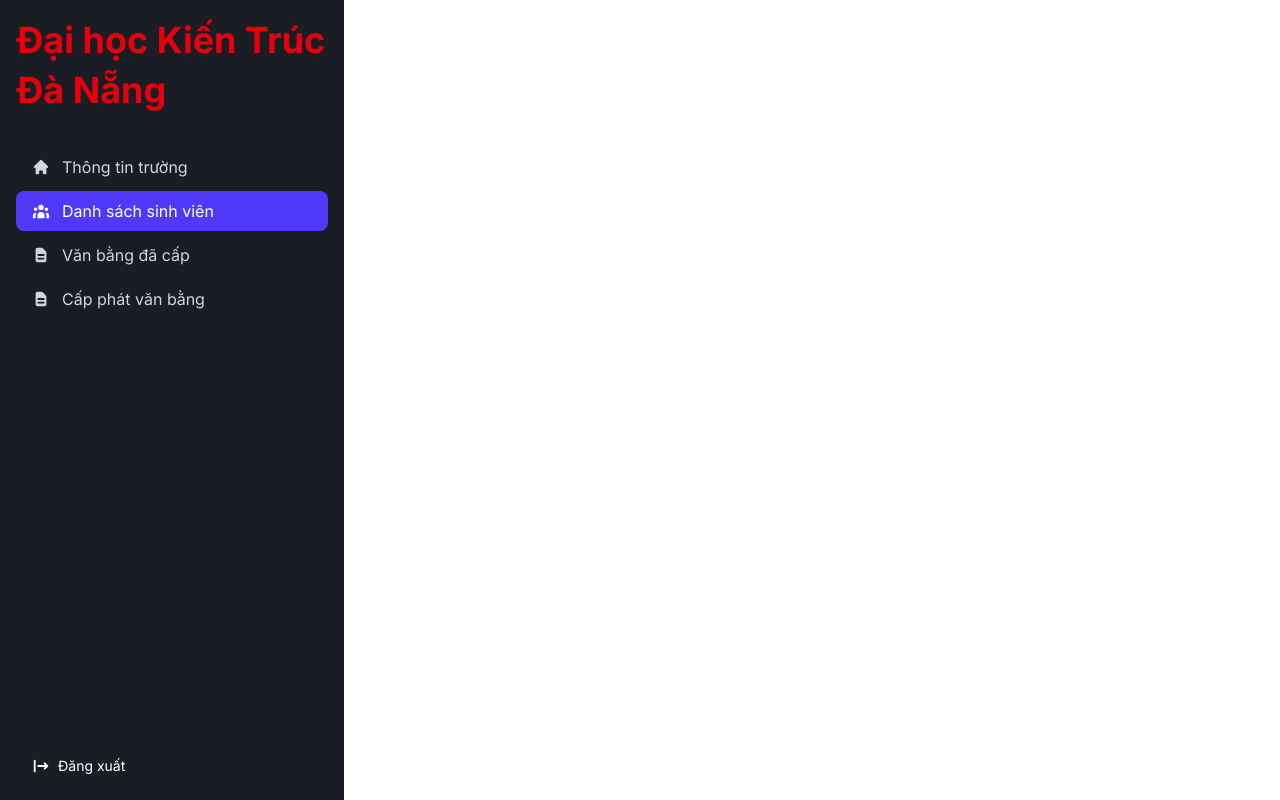
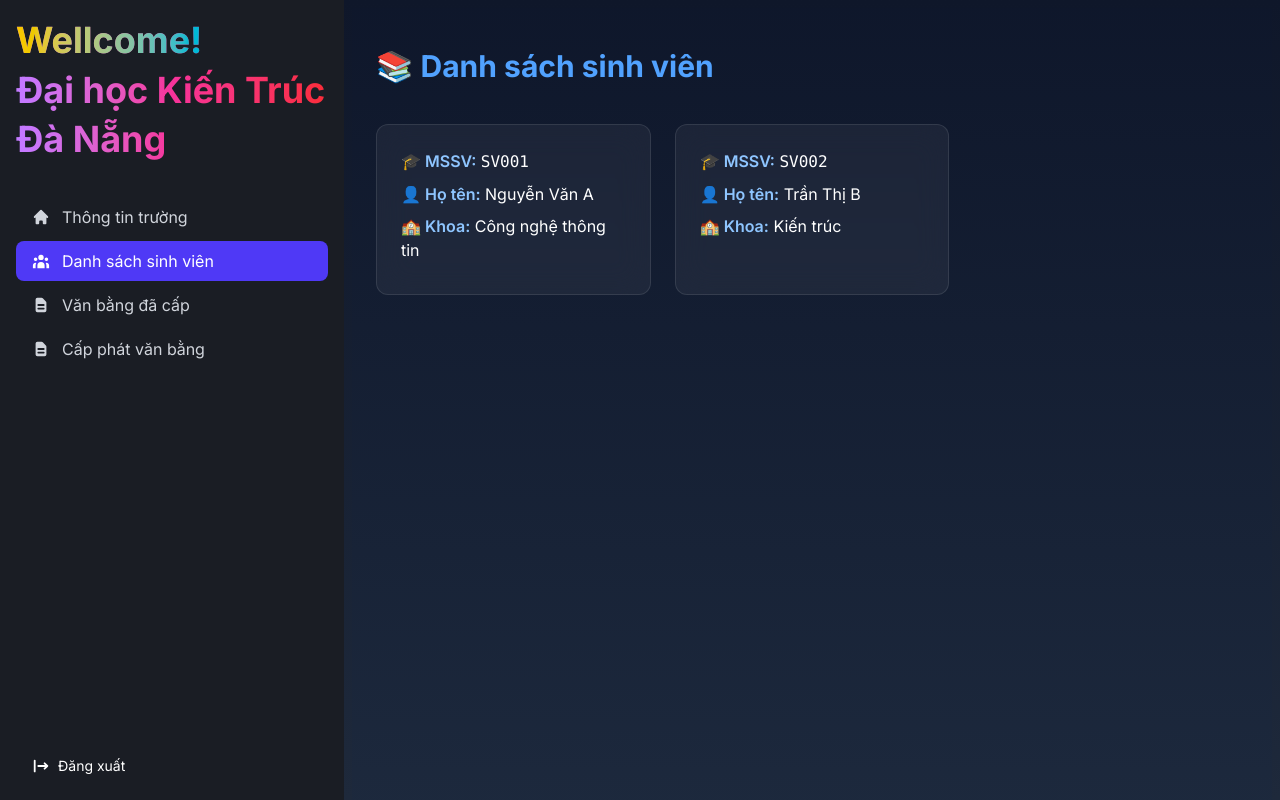
Before and after one commit to TheNhatJS/Frontend-DipCer, a Next.js app: page /dashboard/dip-issuer/students in a window 1280 px wide. Built offline with nearby package versions, Linux system fonts and the light colour scheme.

Commit message:
Update interface 1.1

```diff
--- a/src/app/auth/login/page.tsx
+++ b/src/app/auth/login/page.tsx
@@ -23,7 +23,7 @@ export default function LoginPage() {
   }
 
   return (
-    <div className="min-h-screen flex flex-col bg-[#202328] relative">
+    <div className="min-h-screen flex flex-col relative">
       {/* Nền gradient */}
       <div className="absolute inset-0 -z-10" />
 
--- a/src/app/auth/register/info-dip-issuer/page.tsx
+++ b/src/app/auth/register/info-dip-issuer/page.tsx
@@ -21,7 +21,7 @@ export default function IssuerInfoPage() {
   }
 
   return (
-    <div className="min-h-screen bg-[#202328] text-white flex flex-col">
+    <div className="min-h-screen text-white flex flex-col">
       <Header />
 
       <main className="flex-1 flex justify-center items-center px-4">
--- a/src/app/auth/register/info-student/page.tsx
+++ b/src/app/auth/register/info-student/page.tsx
@@ -25,7 +25,7 @@ export default function StudentInfoPage() {
   }
 
   return (
-    <div className="min-h-screen bg-[#202328] text-white flex flex-col">
+    <div className="min-h-screen text-white flex flex-col">
       <Header />
 
       <main className="flex-1 flex justify-center items-center px-4 mt-16">
--- a/src/app/auth/register/page.tsx
+++ b/src/app/auth/register/page.tsx
@@ -34,8 +34,8 @@ export default function RegisterPage() {
   }
 
   return (
-    <div className="min-h-screen flex flex-col bg-[#202328] relative">
-      <div className="absolute inset-0 -z-10 bg-gradient-to-br from-[#1b1f24] via-[#202328] to-[#111315]" />
+    <div className="min-h-screen flex flex-col relative">
+      <div className="absolute inset-0 -z-10" />
 
       <Header />
 
--- a/src/app/dashboard/dip-issuer/diplomas/page.tsx
+++ b/src/app/dashboard/dip-issuer/diplomas/page.tsx
@@ -32,67 +32,52 @@ export default function CertificateListPage() {
         image: '/certificate-example.png',
       },
       {
-        tokenId: 1,
-        studentId: 'SV001',
-        degree: 'Cử nhân Công nghệ thông tin',
-        issuedAt: '2025-07-01',
+        tokenId: 3,
+        studentId: 'SV003',
+        degree: 'Thạc sĩ Quản trị kinh doanh',
+        issuedAt: '2025-09-01',
         image: '/diploma-example.png',
-      },
-      {
-        tokenId: 2,
-        studentId: 'SV002',
-        degree: 'Cử nhân Thiết kế nội thất',
-        issuedAt: '2025-08-15',
-        image: '/certificate-example.png',
-      },
-      {
-        tokenId: 1,
-        studentId: 'SV001',
-        degree: 'Cử nhân Công nghệ thông tin',
-        issuedAt: '2025-07-01',
-        image: '/diploma-example.png',
-      },
-      {
-        tokenId: 2,
-        studentId: 'SV002',
-        degree: 'Cử nhân Thiết kế nội thất',
-        issuedAt: '2025-08-15',
-        image: '/certificate-example.png',
       },
     ])
   }, [])
 
   return (
-    <div className="text-white">
-      <h2 className="text-2xl font-bold mb-6 px-6 py-8">Văn bằng đã cấp</h2>
+    <div className="min-h-screen bg-gradient-to-b from-slate-900 to-slate-800 text-white px-6 py-10">
+      <div className="max-w-6xl mx-auto">
+        <h2 className="text-3xl font-bold mb-10 text-blue-400">🎓 Văn bằng đã cấp</h2>
 
-      <div className="grid sm:grid-cols-2 gap-6 px-6 py-8">
-        {certificates.map((c) => (
+        <div className="grid sm:grid-cols-2 lg:grid-cols-3 gap-8">
+          {certificates.map((c, index) => (
             <div
-            key={c.tokenId}
-            className="bg-white/5 p-4 rounded-xl border border-white/10 shadow"
+              key={`${c.tokenId}-${index}`}
+              className="bg-white/5 border border-white/10 rounded-2xl p-5 shadow-lg backdrop-blur-md transition-all hover:shadow-[0_0_25px_rgba(56,182,255,0.2)] hover:-translate-y-1"
             >
+              <div className="aspect-video relative mb-4 rounded-lg overflow-hidden border border-white/10">
                 <Image
                   src={c.image}
                   alt="Certificate"
-              width={400}
-              height={200}
-              className="rounded mb-3"
+                  fill
+                  className="object-cover"
                 />
-            <p><strong>MSSV:</strong> {c.studentId}</p>
-            <p><strong>Văn bằng:</strong> {c.degree}</p>
-            <p><strong>Ngày cấp:</strong> {c.issuedAt}</p>
+              </div>
+
+              <div className="space-y-2 text-sm">
+                <p><span className="text-blue-300 font-semibold">MSSV:</span> <span className="font-mono">{c.studentId}</span></p>
+                <p><span className="text-blue-300 font-semibold">Văn bằng:</span> {c.degree}</p>
+                <p><span className="text-blue-300 font-semibold">Ngày cấp:</span> {c.issuedAt}</p>
                 <a
                   href={`https://sepolia.etherscan.io/token/0xYourContractAddress?a=${c.tokenId}`}
-              className="text-blue-400 hover:underline text-sm"
+                  className="text-blue-400 hover:underline block mt-2"
                   target="_blank"
                   rel="noopener noreferrer"
                 >
-              Xem trên Etherscan
+                  🔗 Xem trên Etherscan
                 </a>
+              </div>
             </div>
           ))}
         </div>
       </div>
+    </div>
   )
 }
--- a/src/app/dashboard/dip-issuer/page.tsx
+++ b/src/app/dashboard/dip-issuer/page.tsx
@@ -16,17 +16,40 @@ export default function IssuerInfoPage() {
   }, [])
 
   return (
-    <div className="min-h-screen flex flex-col bg-[#202328] text-white">
+    <div className="min-h-screen flex flex-col text-white rounded-3xl">
 
-      <main className="flex-1 px-6 py-8">
-        <h1 className="text-2xl font-semibold mb-6">Thông tin trường</h1>
-        {issuerInfo && (
-          <div className="bg-white/5 p-6 rounded-lg border border-white/10 max-w-xl">
-            <p className="mb-2"><strong>Mã trường:</strong> {issuerInfo.code}</p>
-            <p className="mb-2"><strong>Tên trường:</strong> {issuerInfo.name}</p>
-            <p className="mb-2"><strong>Ví blockchain:</strong> {issuerInfo.addressWallet}</p>
+      <main className="flex-1 px-6 py-10 flex items-center justify-center">
+        <div className="w-full max-w-2xl space-y-6">
+          <div className="bg-white/5 backdrop-blur-md border border-white/10 shadow-[0_0_20px_rgba(56,182,255,0.1)] rounded-2xl px-6 py-8">
+            <h1 className="text-3xl font-bold text-blue-400 mb-2">
+              🏫 Thông tin đơn vị cấp bằng
+            </h1>
+            <p className="text-gray-400 text-sm">
+              Các thông tin bên dưới được xác thực và lưu trữ trên blockchain.
+            </p>
           </div>
-        )}
+
+          {issuerInfo && (
+            <div className="bg-white/5 backdrop-blur-md border border-white/10 shadow-inner shadow-blue-500/10 rounded-xl p-6 space-y-4">
+              <div className="flex items-center gap-2">
+                <span className="font-semibold text-white">Mã trường:</span>
+                <span className="text-blue-300">{issuerInfo.code}</span>
+              </div>
+
+              <div className="flex items-center gap-2">
+                <span className="font-semibold text-white">Tên trường:</span>
+                <span className="text-blue-300">{issuerInfo.name}</span>
+              </div>
+
+              <div className="flex items-center gap-2">
+                <span className="font-semibold text-white">Ví blockchain:</span>
+                <span className="font-mono text-green-400 bg-green-900/20 px-2 py-1 rounded-lg text-sm">
+                  {issuerInfo.addressWallet}
+                </span>
+              </div>
+            </div>
+          )}
+        </div>
       </main>
     </div>
   )
--- a/src/app/dashboard/dip-issuer/students/page.tsx
+++ b/src/app/dashboard/dip-issuer/students/page.tsx
@@ -4,9 +4,9 @@ import { useEffect, useState } from 'react'
 
 export default function StudentListPage() {
   const [students, setStudents] = useState<any[]>([])
+  const [selectedStudent, setSelectedStudent] = useState<any | null>(null)
 
   useEffect(() => {
-    // Mock data: danh sách sinh viên
     setStudents([
       {
         id: 'SV001',
@@ -26,22 +26,63 @@ export default function StudentListPage() {
   }, [])
 
   return (
-    <div className="text-white">
-      <h2 className="text-2xl font-semibold mb-6 px-6 py-8">Danh sách sinh viên</h2>
-      <div className="grid sm:grid-cols-2 gap-4 px-6 py-8">
+    <div className="min-h-screen bg-gradient-to-b from-slate-900 to-slate-800 text-white px-6 py-10">
+      <div className="max-w-6xl mx-auto">
+        <h2 className="text-3xl font-bold mb-10 text-blue-400">📚 Danh sách sinh viên</h2>
+
+        <div className="grid sm:grid-cols-2 lg:grid-cols-3 gap-6">
           {students.map((student) => (
             <div
               key={student.id}
-            className="bg-white/5 p-4 rounded-lg border border-white/10"
+              onClick={() => setSelectedStudent(student)}
+              className="cursor-pointer bg-white/5 backdrop-blur-lg border border-white/10 rounded-xl p-6 transition-all duration-300 hover:shadow-[0_0_20px_rgba(56,182,255,0.15)] hover:-translate-y-1"
             >
-            <p><strong>MSSV:</strong> {student.id}</p>
-            <p><strong>Họ tên:</strong> {student.name}</p>
-            <p><strong>Khoa:</strong> {student.courseName}</p>
-            <p><strong>SĐT:</strong> {student.phone}</p>
-            <p><strong>Mã trường:</strong> {student.institutionCode}</p>
+              <p className="mb-2">
+                <span className="font-semibold text-blue-300">🎓 MSSV:</span>{' '}
+                <span className="font-mono text-white">{student.id}</span>
+              </p>
+              <p className="mb-2">
+                <span className="font-semibold text-blue-300">👤 Họ tên:</span>{' '}
+                {student.name}
+              </p>
+              <p className="mb-2">
+                <span className="font-semibold text-blue-300">🏫 Khoa:</span>{' '}
+                {student.courseName}
+              </p>
             </div>
           ))}
         </div>
       </div>
+
+      {/* Modal hiển thị chi tiết sinh viên */}
+      {selectedStudent && (
+        <div className="fixed inset-0 z-50 bg-black/70 backdrop-blur-sm flex items-center justify-center px-4">
+          <div className="bg-[#1f2227] text-white rounded-xl shadow-2xl max-w-md w-full p-6 relative">
+            <button
+              onClick={() => setSelectedStudent(null)}
+              className="absolute top-3 right-3 text-gray-400 hover:text-white text-xl"
+            >
+              &times;
+            </button>
+            <h3 className="text-2xl font-bold mb-4 text-blue-400">Chi tiết sinh viên</h3>
+            <div className="space-y-2">
+              <p><strong>MSSV:</strong> <span className="font-mono text-blue-200">{selectedStudent.id}</span></p>
+              <p><strong>Họ tên:</strong> {selectedStudent.name}</p>
+              <p><strong>Khoa:</strong> {selectedStudent.courseName}</p>
+              <p><strong>Số điện thoại:</strong> <span className="text-green-400">{selectedStudent.phone}</span></p>
+              <p><strong>Mã trường:</strong> <span className="text-purple-400">{selectedStudent.institutionCode}</span></p>
+            </div>
+            <div className="mt-6 text-right">
+              <button
+                onClick={() => setSelectedStudent(null)}
+                className="bg-blue-600 hover:bg-blue-700 px-4 py-2 rounded-lg transition"
+              >
+                Đóng
+              </button>
+            </div>
+          </div>
+        </div>
+      )}
+    </div>
   )
 }
--- a/src/app/dashboard/student/page.tsx
+++ b/src/app/dashboard/student/page.tsx
@@ -35,7 +35,7 @@ export default function StudentDashboard() {
   }, [])
 
   return (
-    <div className="min-h-screen bg-[#202328] text-white">
+    <div className="min-h-screen text-white">
       <Header
         name={studentInfo?.name}
         onLogout={() => {
@@ -44,53 +44,59 @@ export default function StudentDashboard() {
         }}
       />
 
-      {/* Nội dung chính */}
       <main className="pt-[80px] pb-[80px] px-6 max-w-7xl mx-auto">
-        <h2 className="text-2xl font-semibold mb-6">Thông tin sinh viên</h2>
+        <h2 className="text-3xl font-bold mb-6">🎓 Thông tin sinh viên</h2>
 
         {studentInfo && (
           <div className="flex flex-col sm:flex-row gap-4 mb-8">
             {/* Thông tin sinh viên */}
-            <div className="flex-1 bg-white/5 p-4 rounded-lg border border-white/10">
-              <p><strong>Họ tên:</strong> {studentInfo.name}</p>
-              <p><strong>Ngày sinh:</strong> {studentInfo.dayOfBirth}</p>
-              <p><strong>SĐT:</strong> {studentInfo.phone}</p>
-              <p><strong>Mã số SV:</strong> {studentInfo.id}</p>
-              <p><strong>Khoa:</strong> {studentInfo.courseName}</p>
-              <p><strong>Trường:</strong> {studentInfo.institution.name}</p>
-              <p><strong>Ví:</strong> {studentInfo.addressWallet}</p>
+            <div className="flex-1 bg-white/5 p-6 rounded-2xl border border-white/10 shadow-lg backdrop-blur">
+              <div className="space-y-2 text-sm text-gray-200">
+                <p><strong>👤 Họ tên:</strong> <span className="block truncate">{studentInfo.name}</span></p>
+                <p><strong>🎂 Ngày sinh:</strong> {studentInfo.dayOfBirth}</p>
+                <p><strong>📞 SĐT:</strong> {studentInfo.phone}</p>
+                <p><strong>🆔 Mã số SV:</strong> <span className="font-mono">{studentInfo.id}</span></p>
+                <p><strong>🏫 Khoa:</strong> {studentInfo.courseName}</p>
+                <p><strong>🎓 Trường:</strong> {studentInfo.institution.name}</p>
+                <p><strong>💼 Ví:</strong> <span className="font-mono text-blue-400">{studentInfo.addressWallet}</span></p>
+              </div>
             </div>
 
-            {/* Thống kê văn bằng */}
-            <div className="flex-1 sm:w-60 bg-white/5 p-4 rounded-lg border border-white/10 flex flex-col justify-center items-center text-center">
-              <p className="text-6xl font-bold text-green-400">{certificates.length}</p>
-              <p className="text-sm text-gray-300">Văn bằng đã nhận</p>
+            {/* Thống kê */}
+            <div className="flex-1 sm:w-60 bg-white/5 p-6 rounded-2xl border border-white/10 text-center flex flex-col justify-center items-center shadow-md">
+              <p className="text-6xl font-extrabold bg-gradient-to-r from-green-400 to-emerald-500 bg-clip-text text-transparent">
+                {certificates.length}
+              </p>
+              <p className="text-gray-300 mt-2">Văn bằng đã nhận</p>
             </div>
           </div>
         )}
 
-        <h2 className="text-2xl font-semibold mb-4">Văn bằng đã nhận</h2>
-        <div className="grid gap-4 grid-cols-1 sm:grid-cols-2">
+        {/* Danh sách văn bằng */}
+        <h2 className="text-3xl font-bold mb-4">📜 Văn bằng đã nhận</h2>
+        <div className="grid gap-6 grid-cols-1 sm:grid-cols-2 lg:grid-cols-3">
           {certificates.map((cert) => (
-            <div key={cert.tokenId} className="bg-white/5 border border-white/10 p-4 rounded-xl shadow">
+            <div key={cert.tokenId} className="bg-white/5 border border-white/10 p-4 rounded-2xl shadow hover:shadow-lg transition-all">
               <Image
                 src={cert.image}
                 alt="Certificate"
                 width={400}
                 height={200}
-                className="rounded mb-3"
+                className="rounded mb-3 w-full h-48 object-cover"
               />
-              <p><strong>Văn bằng:</strong> {cert.degree}</p>
-              <p><strong>Đơn vị cấp:</strong> {cert.issuedBy}</p>
-              <p><strong>Ngày cấp:</strong> {cert.issuedAt}</p>
+              <div className="text-sm text-gray-300 space-y-1">
+                <p><strong>🎓 Văn bằng:</strong> {cert.degree}</p>
+                <p><strong>🏫 Đơn vị cấp:</strong> {cert.issuedBy}</p>
+                <p><strong>📅 Ngày cấp:</strong> {cert.issuedAt}</p>
                 <a
                   href={`https://sepolia.etherscan.io/token/0xYourContract?a=${cert.tokenId}`}
-                className="text-blue-400 hover:underline text-sm"
+                  className="text-blue-400 hover:underline block pt-2"
                   target="_blank"
                   rel="noopener noreferrer"
                 >
-                Xem trên Etherscan
+                  🔗 Xem trên Etherscan
                 </a>
+              </div>
             </div>
           ))}
         </div>
--- a/src/app/layout.tsx
+++ b/src/app/layout.tsx
@@ -15,8 +15,8 @@ export default function RootLayout({
   children: React.ReactNode;
 }>) {
   return (
-    <html lang="en">
-      <body className={`${inter.className} min-h-screen text-[#EAECEF]`}>
+    <html lang="en" suppressHydrationWarning={true}>
+      <body className={`${inter.className} min-h-screen text-[#EAECEF] bg-gradient-to-b from-[#0f172a] to-[#1e293b]`}>
         {children}
       </body>
     </html>
--- a/src/components/Dip-Issuer/sidenav.tsx
+++ b/src/components/Dip-Issuer/sidenav.tsx
@@ -7,7 +7,11 @@ export default function SideNav({ institutionName }: { institutionName: string }
     return (
         <div className="w-full md:w-86 h-full bg-[#1A1D24] text-white p-4 flex flex-col justify-between">
             <div>
-                <div className="mb-8 text-4xl font-bold text-red-600 break-words w-full max-w-full leading-snug">
+                <div className="mb-8 text-4xl font-bold bg-gradient-to-r from-purple-400 via-pink-500 to-red-500 bg-clip-text text-transparent break-words w-full max-w-full leading-snug">
+                    <span className="bg-gradient-to-r from-yellow-400 to-cyan-500 bg-clip-text text-transparent">
+                        Wellcome!
+                    </span>
+                    <br />
                     {institutionName}
                 </div>
 
```
Also changed, not shown: src/app/dashboard/dip-issuer/dip-issuance/page.tsx (+16 -9 lines). Lines whose indentation alone changed are shown as unchanged.
